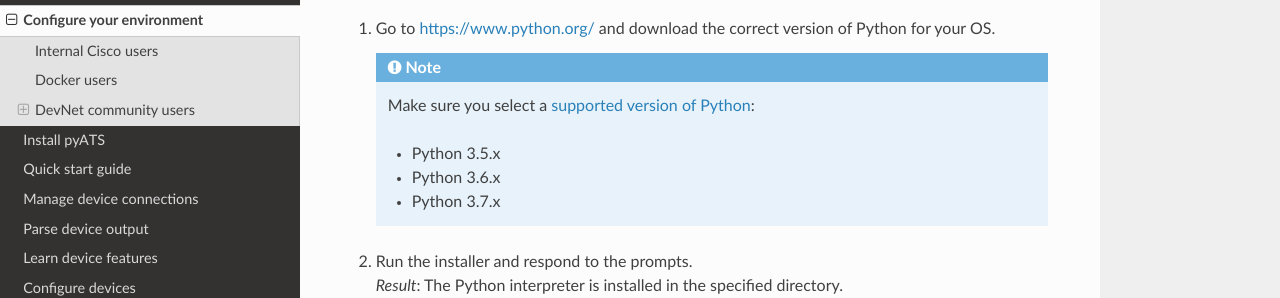
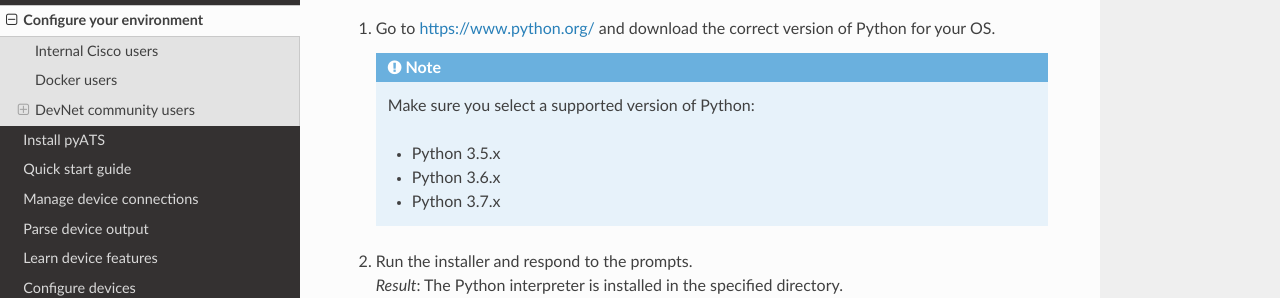
Before and after one commit to CiscoTestAutomation/getting-started, a Sphinx documentation site: the page built from source/configuration/configureEnv.rst, in a window 1280 px wide and 900 px high, scrolled down 463 px. Shown: the part 162-460 px from the top of the window. Built offline with Sphinx 7.4.7 and the Read the Docs theme 2.0.0, drawn with Linux system fonts in a browser that asks for light colours; pages that are not in the unit, such as notebooks, are missing from menus; some of the changed lines change nothing that is shown.

Commit message:
Tweaked formatting, removed link as the contents are now displayed here.

```diff
--- a/source/configuration/configureEnv.rst
+++ b/source/configuration/configureEnv.rst
@@ -24,7 +24,7 @@ Install Python
 ^^^^^^^^^^^^^^^
 #.  Go to https://www.python.org/ and download the correct version of Python for your OS.
 
-    .. note:: Make sure you select a :ref:`supported version of Python <supported-python-versions>`:
+    .. note:: Make sure you select a supported version of Python:
 
         .. include:: ../prereqs/supportedpythonversions.rst
 
```
